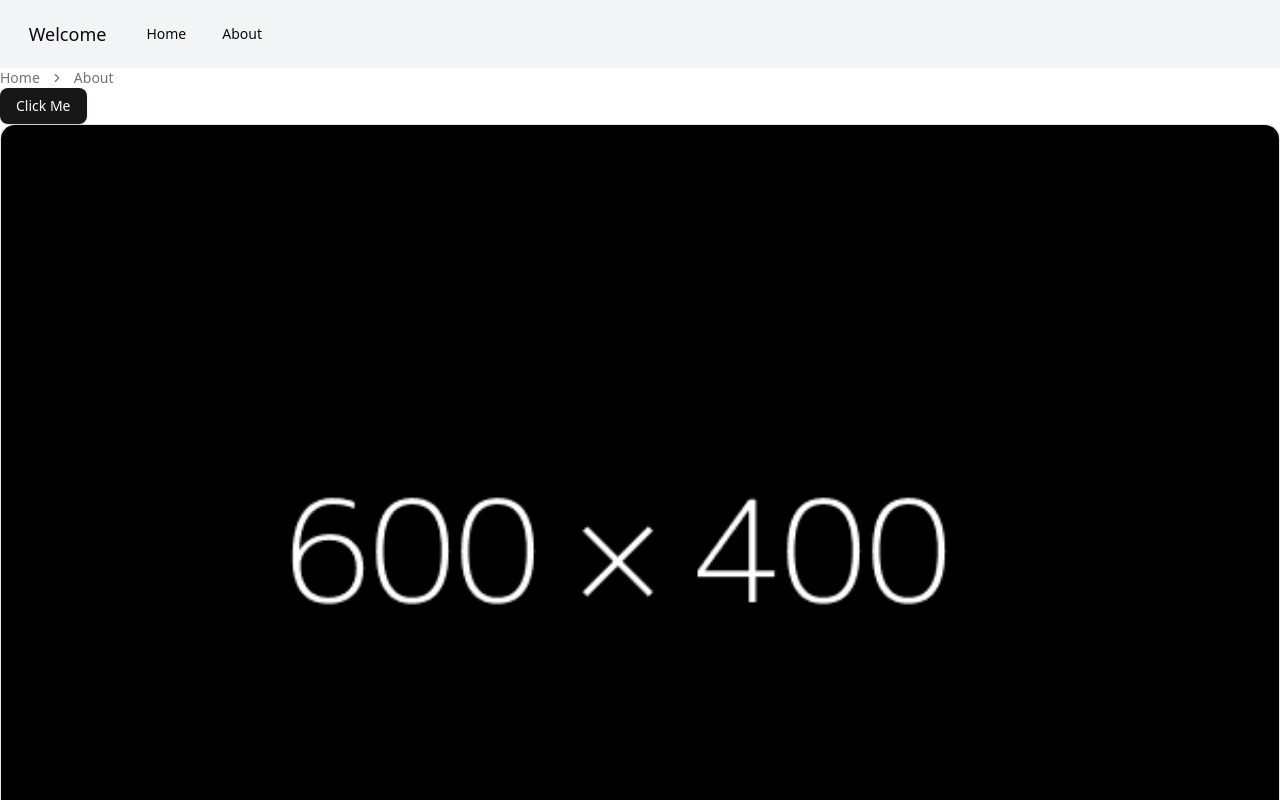
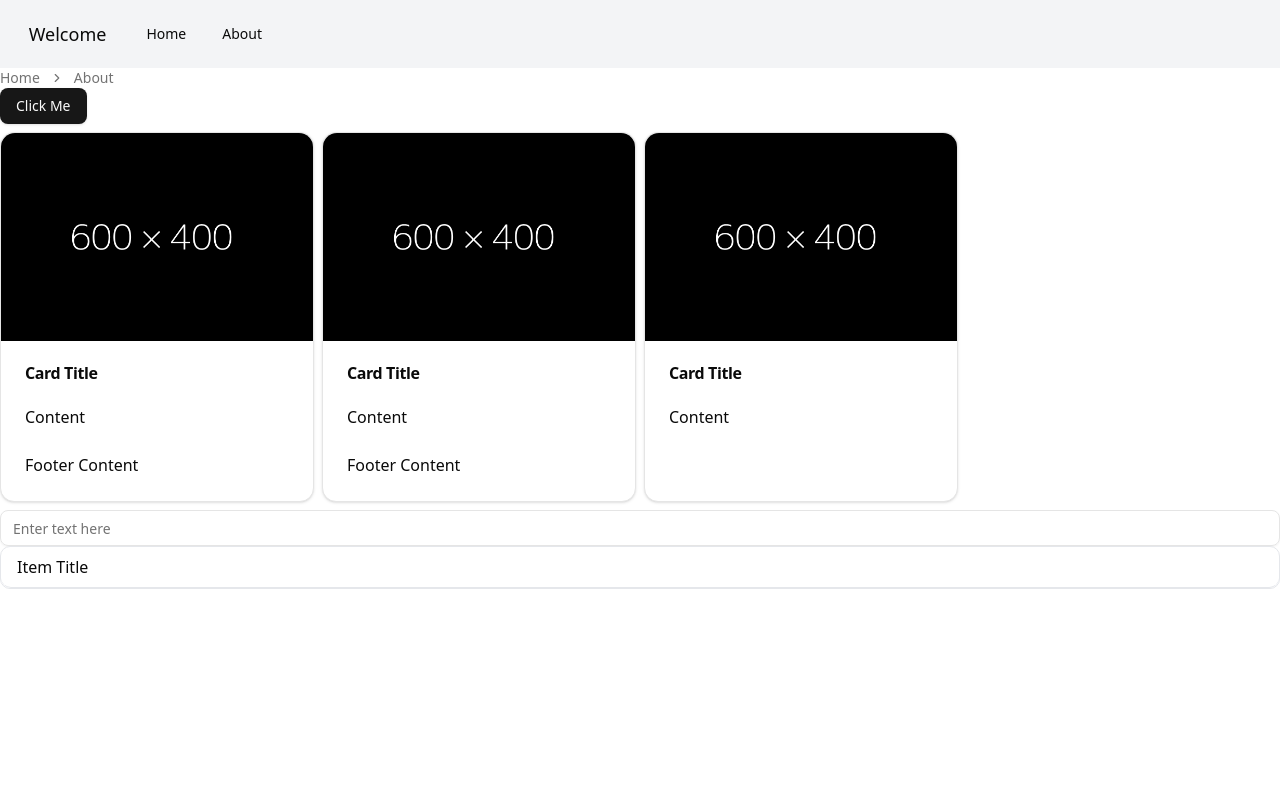
Before and after one commit to AYiU/web-components, a Next.js app: page / in a window 1280 px wide. Shown: the top 800 px of the page. Built offline with nearby package versions, Linux system fonts and the light colour scheme.

Commit message:
Updated: make Card full height

```diff
--- a/app/client-page.tsx
+++ b/app/client-page.tsx
@@ -17,9 +17,27 @@ export function ClientPage() {
         Click Me
       </LoadingButton>
 
-      <MiCard image="/images/dummy.png" title="Card Title" footer={<div>Footer Content</div>}>
-        Content
-      </MiCard>
+      <div className="grid grid-cols-1 sm:grid-cols-2 md:grid-cols-3 lg:grid-cols-4 gap-2 my-2 card-grid">
+        <MiCard
+          image="/images/dummy.png"
+          title="Card Title"
+          footer={<div>Footer Content</div>}
+        >
+          Content
+        </MiCard>
+        <MiCard
+          image="/images/dummy.png"
+          title="Card Title"
+          footer={<div>Footer Content</div>}
+        >
+          Content
+        </MiCard>
+        <a href="/">
+          <MiCard image="/images/dummy.png" title="Card Title">
+            Content
+          </MiCard>
+        </a>
+      </div>
 
       <MiInput name="input" placeholder="Enter text here" />
 
--- a/components/mi-ui/mi-card.tsx
+++ b/components/mi-ui/mi-card.tsx
@@ -19,12 +19,12 @@ type MiCardProps = {
 export function MiCard({
   image,
   title,
-  className,
+  className = "",
   footer,
   children,
 }: MiCardProps) {
   return (
-    <Card className={`${className} flex flex-col`}>
+    <Card className={`${className} flex flex-col h-full`}>
       {image && (
         <Image
           src={image}
--- a/package.json
+++ b/package.json
@@ -1,7 +1,7 @@
 {
   "name": "@yiuayiu/web-components",
   "description": "A collection of web components for Me",
-  "version": "0.4.5-1",
+  "version": "0.4.6",
   "private": false,
   "main": "./dist/exports.js",
   "files": [
@@ -55,5 +55,6 @@
     "onlyBuiltDependencies": [
       "sharp"
     ]
-  }
+  },
+  "packageManager": "pnpm@10.8.0+sha512.0e82714d1b5b43c74610193cb20734897c1d00de89d0e18420aebc5977fa13d780a9cb05734624e81ebd81cc876cd464794850641c48b9544326b5622ca29971"
 }
```
